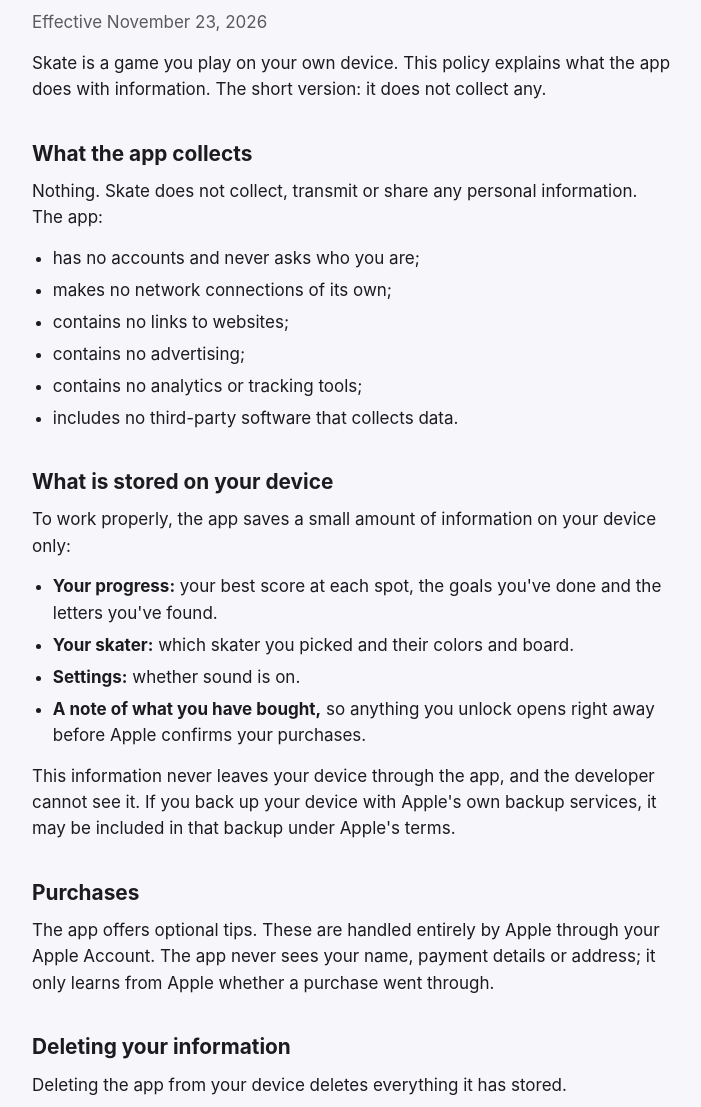
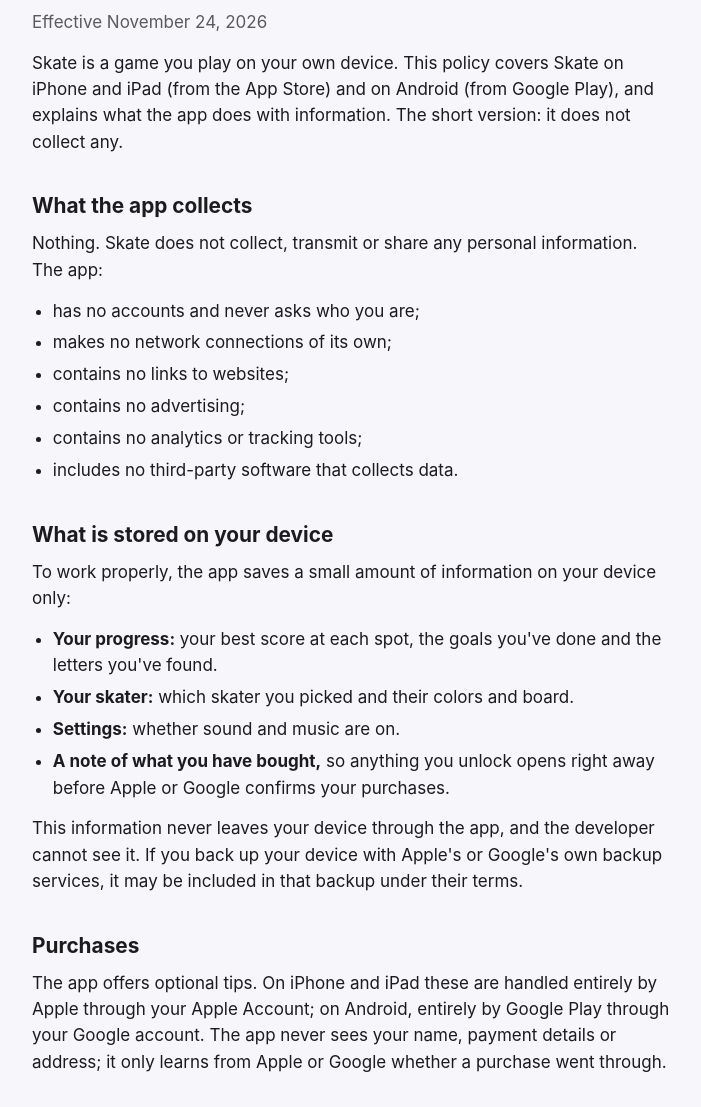
Before and after one commit to cmubick/skate, a plain HTML site: page docs/privacy.html in a window 1280 px wide. Shown: the part 140-1247 px from the top of the page, without its empty margins (288-989 px from the left). Drawn offline with Linux system fonts and the light colour scheme.

Commit message:
Privacy and support pages: cover Android and Google Play
Co-Authored-By: Claude Opus 5.5 <noreply@anthropic.com>

```diff
--- a/docs/privacy.html
+++ b/docs/privacy.html
@@ -10,9 +10,9 @@
 <main>
   <p class="back"><a href="index.html">Skate</a></p>
   <h1>Privacy Policy</h1>
-  <p class="date">Effective November 23, 2026</p>
+  <p class="date">Effective November 24, 2026</p>
 
-  <p>Skate is a game you play on your own device. This policy explains what the app does with information. The short version: it does not collect any.</p>
+  <p>Skate is a game you play on your own device. This policy covers Skate on iPhone and iPad (from the App Store) and on Android (from Google Play), and explains what the app does with information. The short version: it does not collect any.</p>
 
   <h2>What the app collects</h2>
   <p>Nothing. Skate does not collect, transmit or share any personal information. The app:</p>
@@ -30,13 +30,13 @@
   <ul>
     <li><strong>Your progress:</strong> your best score at each spot, the goals you've done and the letters you've found.</li>
     <li><strong>Your skater:</strong> which skater you picked and their colors and board.</li>
-    <li><strong>Settings:</strong> whether sound is on.</li>
-    <li><strong>A note of what you have bought,</strong> so anything you unlock opens right away before Apple confirms your purchases.</li>
+    <li><strong>Settings:</strong> whether sound and music are on.</li>
+    <li><strong>A note of what you have bought,</strong> so anything you unlock opens right away before Apple or Google confirms your purchases.</li>
   </ul>
-  <p>This information never leaves your device through the app, and the developer cannot see it. If you back up your device with Apple's own backup services, it may be included in that backup under Apple's terms.</p>
+  <p>This information never leaves your device through the app, and the developer cannot see it. If you back up your device with Apple's or Google's own backup services, it may be included in that backup under their terms.</p>
 
   <h2>Purchases</h2>
-  <p>The app offers optional tips. These are handled entirely by Apple through your Apple Account. The app never sees your name, payment details or address; it only learns from Apple whether a purchase went through.</p>
+  <p>The app offers optional tips. On iPhone and iPad these are handled entirely by Apple through your Apple Account; on Android, entirely by Google Play through your Google account. The app never sees your name, payment details or address; it only learns from Apple or Google whether a purchase went through.</p>
 
   <h2>Deleting your information</h2>
   <p>Deleting the app from your device deletes everything it has stored.</p>
```
Also changed, not shown: docs/index.html (+2 -2 lines).
